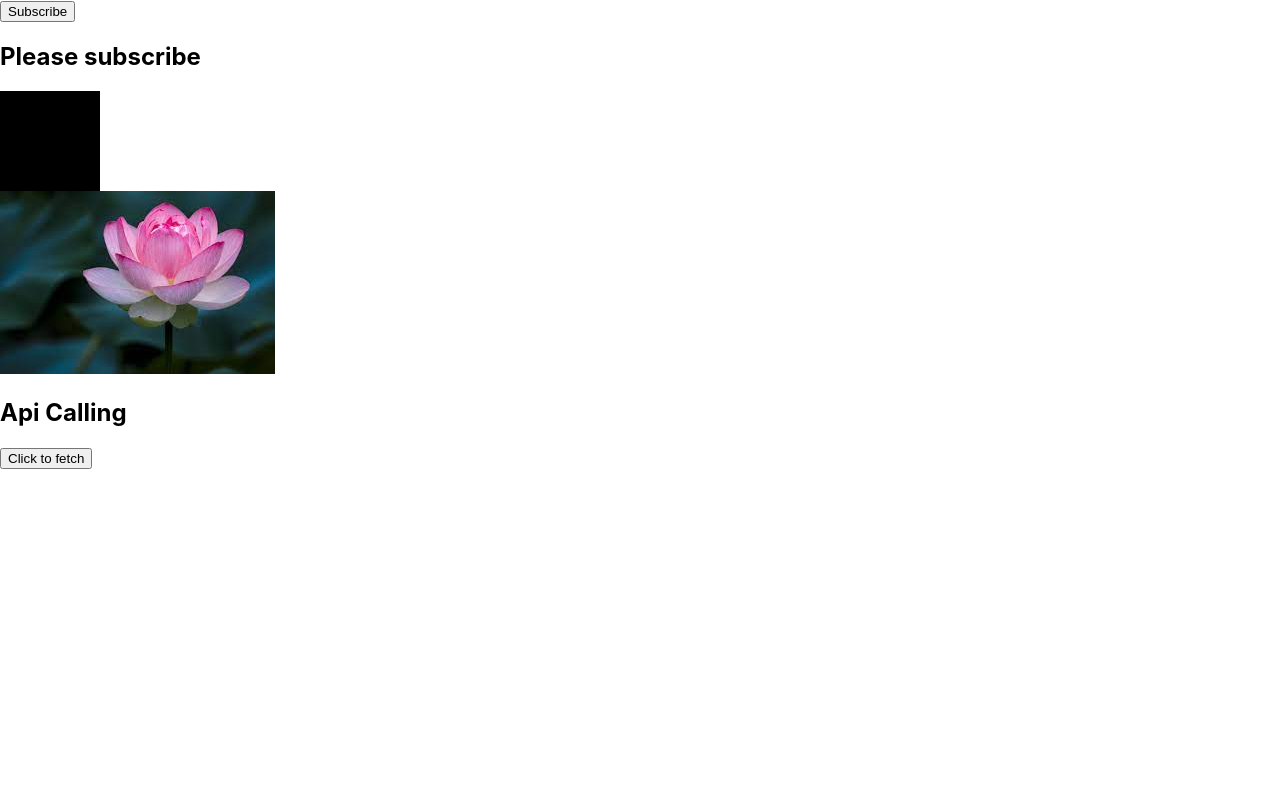
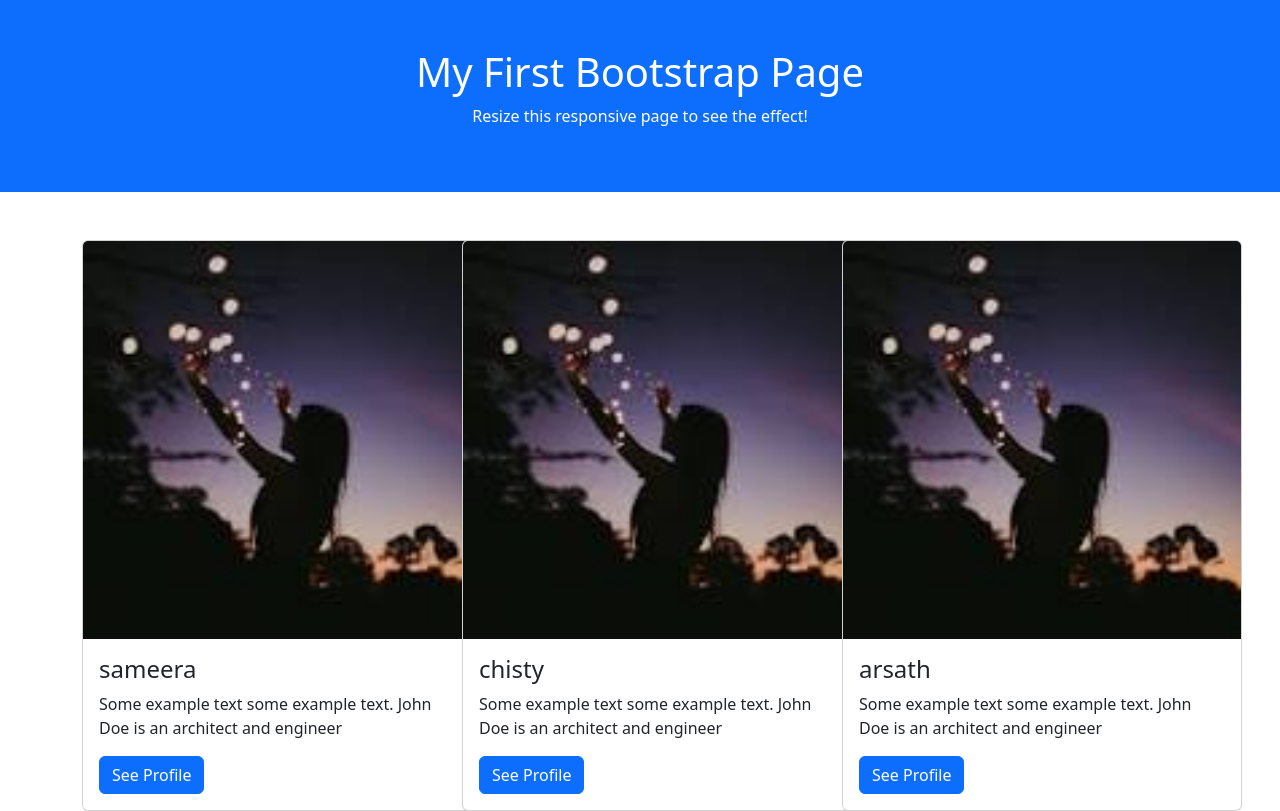
Before and after one commit to SameeraShaik01/ReactApp, a React (Create React App) app: page / in a window 1280 px wide. Built offline with nearby package versions, Linux system fonts and the light colour scheme.

Commit message:
day12practice

```diff
--- a/package.json
+++ b/package.json
@@ -6,7 +6,9 @@
     "@testing-library/jest-dom": "^5.17.0",
     "@testing-library/react": "^13.4.0",
     "@testing-library/user-event": "^13.5.0",
+    "bootstrap": "^5.3.2",
     "react": "^18.2.0",
+    "react-bootstrap": "^2.9.2",
     "react-dom": "^18.2.0",
     "react-scripts": "5.0.1",
     "web-vitals": "^2.1.4"
--- a/src/App.js
+++ b/src/App.js
@@ -35,17 +35,19 @@ import Theme from './taskday9';
 // //testing3
 // //testing4
 //  firstClass from './buildcomponent2/buildcomponent2';
-import FirstClass from './buildcomponent2/buildcomponent2';
-import { ImageAlter } from './imagealter/imagealter';
-import { ApiCall } from './exception/exception';
+// import FirstClass from './buildcomponent2/buildcomponent2';
+// import { ImageAlter } from './imagealter/imagealter';
+// import { ApiCall } from './exception/exception';
+import { BootStrap } from './bootstrap/bootstrap';
 function ImportBC2()
 {
   return(
     <>
-    <FirstClass/>
+    {/* <FirstClass/>
     <Theme/>
     <ImageAlter/>
-    <ApiCall/>
+    <ApiCall/> */}
+    <BootStrap/>
     </>
   )
 }
--- /dev/null
+++ b/src/bootstrap/bootstrap.js
@@ -0,0 +1,24 @@
+import {Card} from "./card.js"
+export const BootStrap=()=>{
+   const arr=[{name:"sameera"},{name:"chisty"},{name:"arsath"}]
+    return(
+        <>
+        <div className="container-fluid p-5 bg-primary text-white text-center">
+  <h1>My First Bootstrap Page</h1>
+  <p>Resize this responsive page to see the effect!</p>
+</div>
+
+<div className="container mt-5">
+  <div className="row">
+   {
+    arr.map((val)=>
+    <div className="col-sm-4">
+    <Card details={val.name}/>
+    </div>
+  )
+   }
+  </div>
+</div>
+</>
+    )
+}
--- /dev/null
+++ b/src/bootstrap/card.js
@@ -0,0 +1,21 @@
+import profile from "./profileimage.jpeg";
+
+export const Card=(props)=>
+{
+    console.log(props)
+    return(
+        <>
+   <div className="card" style={{width:"400px"}}>
+    <img className="card-img-top" src={profile}alt="Card" style={{width:"100%"}}/>
+    <div className="card-body">
+      <h4 className="card-title">{props.details}</h4>
+      <p className="card-text">Some example text some example text. John Doe is an architect and engineer</p>
+      <a href="#" className="btn btn-primary">See Profile</a>
+    </div>
+    </div>
+
+
+
+        </>
+    )
+}
--- a/src/index.js
+++ b/src/index.js
@@ -3,6 +3,7 @@ import ReactDOM from 'react-dom/client';
 import './index.css';
 import App from './App';
 import reportWebVitals from './reportWebVitals';
+import 'bootstrap/dist/css/bootstrap.min.css';
 
 const root = ReactDOM.createRoot(document.getElementById('root'));
 root.render(
```
Also changed, not shown: src/bootstrap/profileimage.jpeg (added), 1 other file (tests, documents, lock files or other folders).
